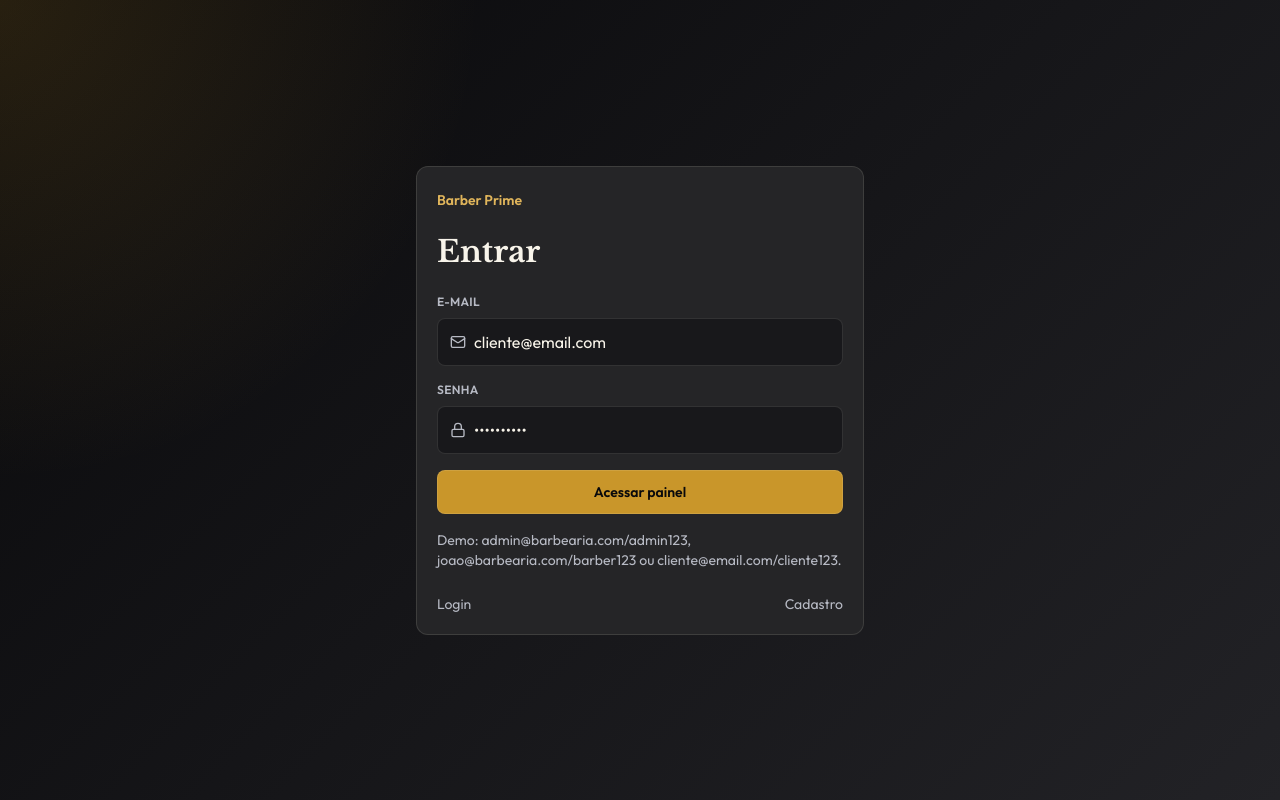
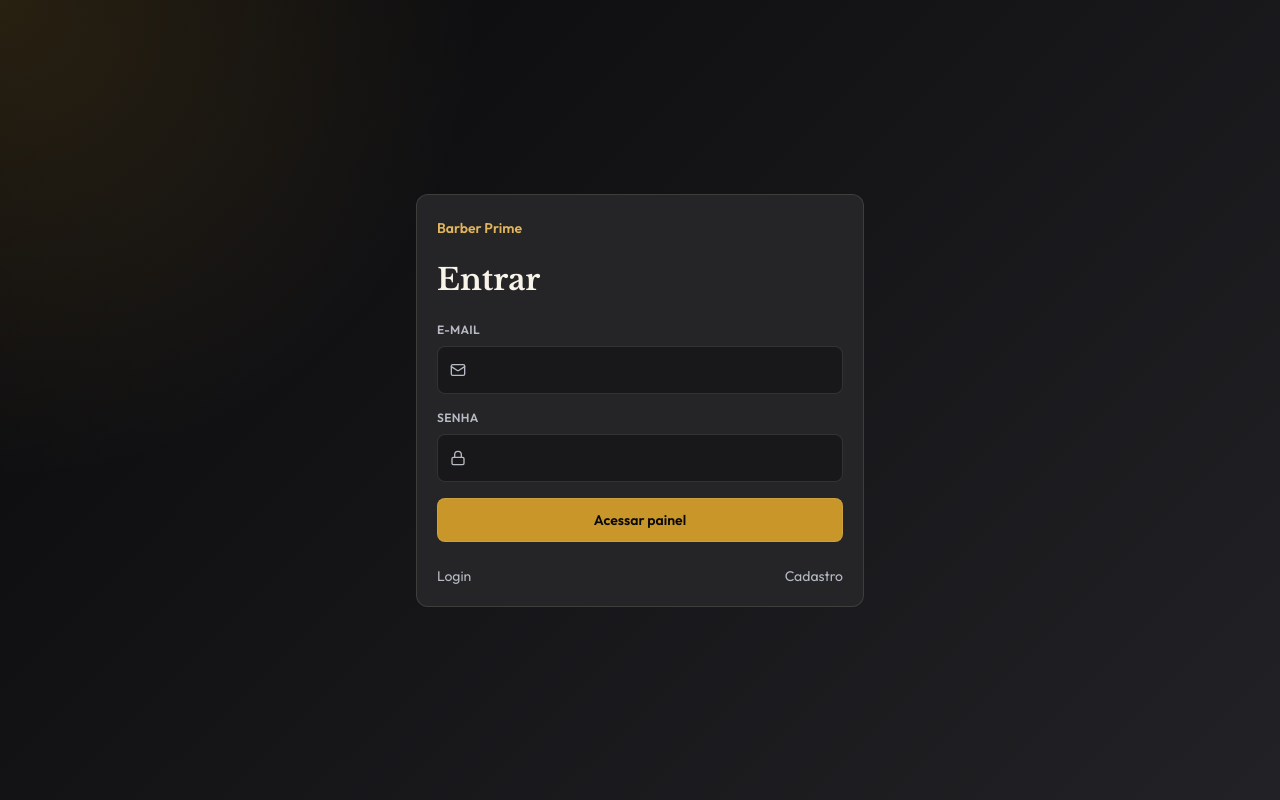
Before and after one commit to Maycon2222/BarberPremium, a React (Vite) app: page /login in a window 1280 px wide. Built offline with nearby package versions, Linux system fonts and the light colour scheme.

Commit message:
Remove demo credentials from public app

```diff
--- a/src/design-system/components/Input/Input.docs.jsx
+++ b/src/design-system/components/Input/Input.docs.jsx
@@ -2,7 +2,7 @@ import { Mail } from 'lucide-react'
 import { Input } from './Input'
 
 export function InputDocs() {
-  return <Input label="E-mail" placeholder="cliente@email.com" prefix={<Mail className="h-4 w-4" />} hint="Usado para login e recibos." />
+  return <Input label="E-mail" placeholder="nome@exemplo.com" prefix={<Mail className="h-4 w-4" />} hint="Usado para login e recibos." />
 }
 
 /*
--- a/src/pages/Auth.jsx
+++ b/src/pages/Auth.jsx
@@ -16,7 +16,7 @@ export function Login() {
   const navigate = useNavigate()
   const { login } = useAuthStore()
   const { notify } = useToastStore()
-  const { register, handleSubmit, formState: { errors, isSubmitting } } = useForm({ resolver: zodResolver(loginSchema), defaultValues: { email: 'cliente@email.com', password: 'cliente123' } })
+  const { register, handleSubmit, formState: { errors, isSubmitting } } = useForm({ resolver: zodResolver(loginSchema), defaultValues: { email: '', password: '' } })
   const submit = async (data) => {
     try {
       const user = login(data)
@@ -33,7 +33,6 @@ export function Login() {
         <Input label="Senha" type="password" prefix={<Lock className="h-4 w-4" />} {...register('password')} error={errors.password?.message} />
         <Button loading={isSubmitting}>Acessar painel</Button>
       </form>
-      <p className="mt-4 text-sm text-[var(--text-secondary)]">Demo: admin@barbearia.com/admin123, joao@barbearia.com/barber123 ou cliente@email.com/cliente123.</p>
     </AuthFrame>
   )
 }
--- a/src/utils/seed.js
+++ b/src/utils/seed.js
@@ -60,18 +60,15 @@ const barberSpecialtyPresets = {
 }
 
 export const barbersSeed = [
-  { id: 'barber-joao', name: 'Joao Martins', email: 'joao@barbearia.com', phone: '(11) 98888-1111', active: true, specialties: ['corte-simples', 'corte-barba', 'barba'], specialtyOptionIds: barberSpecialtyPresets['barber-joao'] },
-  { id: 'barber-carlos', name: 'Carlos Vega', email: 'carlos@barbearia.com', phone: '(11) 97777-2222', active: true, specialties: ['corte-tesoura', 'pigmentacao', 'luzes'], specialtyOptionIds: barberSpecialtyPresets['barber-carlos'] },
-  { id: 'barber-rafael', name: 'Rafael Costa', email: 'rafael@barbearia.com', phone: '(11) 96666-3333', active: true, specialties: ['relaxamento', 'hidratacao', 'corte-barba'], specialtyOptionIds: barberSpecialtyPresets['barber-rafael'] },
+  { id: 'barber-joao', name: 'Joao Martins', email: 'joao@barberprime.local', phone: '(11) 98888-1111', active: true, specialties: ['corte-simples', 'corte-barba', 'barba'], specialtyOptionIds: barberSpecialtyPresets['barber-joao'] },
+  { id: 'barber-carlos', name: 'Carlos Vega', email: 'carlos@barberprime.local', phone: '(11) 97777-2222', active: true, specialties: ['corte-tesoura', 'pigmentacao', 'luzes'], specialtyOptionIds: barberSpecialtyPresets['barber-carlos'] },
+  { id: 'barber-rafael', name: 'Rafael Costa', email: 'rafael@barberprime.local', phone: '(11) 96666-3333', active: true, specialties: ['relaxamento', 'hidratacao', 'corte-barba'], specialtyOptionIds: barberSpecialtyPresets['barber-rafael'] },
 ]
 
 const today = new Date()
 const date = (offset) => format(addDays(today, offset), 'yyyy-MM-dd')
 
 export const usersSeed = [
-  { id: 'admin-1', name: 'Admin Prime', email: 'admin@barbearia.com', password: 'admin123', role: 'admin', phone: '(11) 95555-0101' },
-  { id: 'barber-joao', name: 'Joao Martins', email: 'joao@barbearia.com', password: 'barber123', role: 'barber', phone: '(11) 98888-1111' },
-  { id: 'client-1', name: 'Cliente Demo', email: 'cliente@email.com', password: 'cliente123', role: 'client', phone: '(11) 99999-0000' },
 ]
 
 export const appointmentsSeed = [
@@ -109,6 +106,7 @@ export const appointmentsSeed = [
 
 export function seedLocalStorage() {
   ensurePricingSeed()
+  removeDemoCredentials()
   if (localStorage.getItem('barber-seeded') !== 'yes') {
     localStorage.setItem('barber-users', JSON.stringify(usersSeed))
     localStorage.setItem('barber-barbers', JSON.stringify(barbersSeed))
@@ -116,6 +114,19 @@ export function seedLocalStorage() {
     localStorage.setItem('barber-appointments', JSON.stringify(appointmentsSeed))
     localStorage.setItem('barber-settings', JSON.stringify({ shopName: 'Barber Prime', start: '08:00', end: '19:00', interval: 30 }))
     localStorage.setItem('barber-seeded', 'yes')
+  }
+}
+
+function removeDemoCredentials() {
+  const demoUserIds = ['admin-1', 'barber-joao', 'client-1']
+  const users = readJson('barber-users', [])
+  const session = readJson('barber-session', null)
+  const filteredUsers = users.filter((user) => !demoUserIds.includes(user.id))
+  if (filteredUsers.length !== users.length) {
+    localStorage.setItem('barber-users', JSON.stringify(filteredUsers))
+  }
+  if (session?.id && demoUserIds.includes(session.id)) {
+    localStorage.removeItem('barber-session')
   }
 }
 
```
Also changed, not shown: 1 other file (tests, documents, lock files or other folders).
